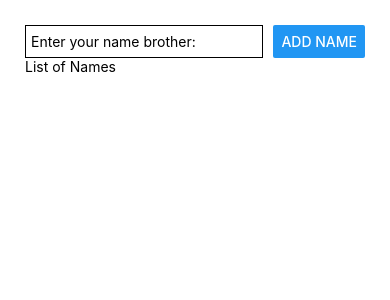
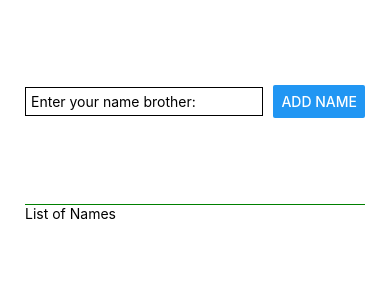
Before and after one commit to jerun276/AwesomeProject, a React Native app: screen / in a window 390 px wide. Shown: the top 300 px of the page. Built offline with nearby package versions, Linux system fonts and the light colour scheme.

Commit message:
Learned Handling Events

```diff
--- a/App.js
+++ b/App.js
@@ -1,14 +1,30 @@
 import { StatusBar } from 'expo-status-bar';
+import { useState } from 'react';
 import { Button, StyleSheet, Text, TextInput, View } from 'react-native';
 
 export default function App() {
+  const[nameText, setNameText] = useState("")
+
+  function goalInputHandler(text) {
+    setNameText(text)
+  }
+
+  function addNameHandler() {
+    console.log(nameText)
+  }
+
   return (
     <View style={styles.appcontainer}>
       <View style={styles.inputContainer}>
-        <TextInput style={styles.textInput} placeholder='Enter your name brother: '/>
-        <Button title='Add name'/>
+        <TextInput
+          onChangeText={goalInputHandler}
+          style={styles.textInput}
+          placeholder='Enter your name brother: ' />
+        <Button
+          onPress={addNameHandler}
+          title='Add name' />
       </View>
-      <View>
+      <View style={styles.listContainer}>
         <Text>List of Names</Text>
       </View>
     </View>
@@ -17,12 +33,18 @@ export default function App() {
 }
 
 const styles = StyleSheet.create({
-  appcontainer :{
+  appcontainer: {
     padding: 25,
+    flex: 1,
   },
   inputContainer: {
     flexDirection: 'row',
-    justifyContent:'space-between'
+    justifyContent: 'space-between',
+    alignItems: 'center',
+    borderBottomWidth: 1,
+    paddingBottom: 25,
+    borderBottomColor: 'green',
+    flex: 1,
   },
   textInput: {
     borderWidth: 1,
@@ -30,6 +52,9 @@ const styles = StyleSheet.create({
     width: '80%',
     marginRight: 10,
     padding: 5,
+  },
+  listContainer: {
+    flex: 4,
   }
 
 });
```
